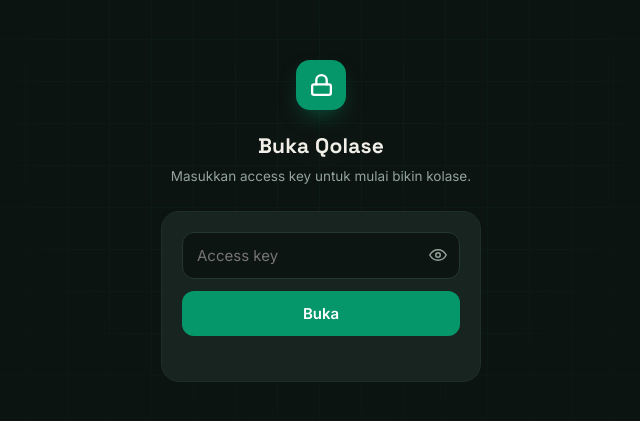
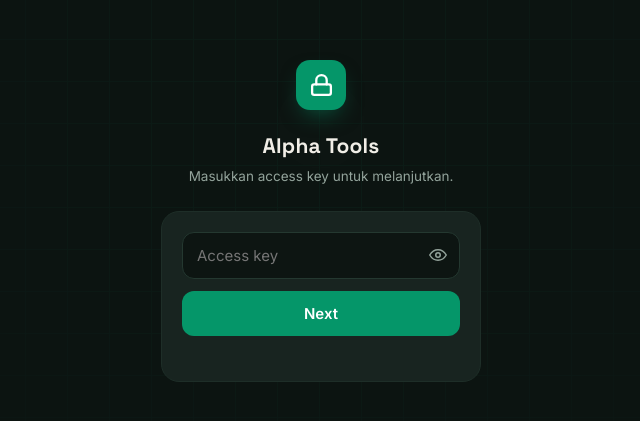
Before and after one commit to hildemyda/alpha-tools, a website: page login.html in a window 1280 px wide. Shown: the part 179-600 px from the top of the page, 319-959 px from the left. Drawn offline with Linux system fonts and the light colour scheme.

Commit message:
Add files via upload

```diff
--- a/login.html
+++ b/login.html
@@ -3,7 +3,17 @@
 <head>
 <meta charset="UTF-8">
 <meta name="viewport" content="width=device-width, initial-scale=1.0, maximum-scale=1.0, user-scalable=no">
-<title>Masuk — Qolase</title>
+<title>Alphools — Kumpulan Tools Edit Foto</title>
+
+<!-- Open Graph: ini yang dibaca WhatsApp/browser lain buat bikin preview link.
+     URL di og:image & og:url WAJIB absolute (https://...), ganti domainnya
+     kalau kamu pakai custom domain, bukan alphools.vercel.app. -->
+<meta property="og:title" content="Alphools">
+<meta property="og:description" content="Qolase, Round Foto, Brat Maker, dan tools edit foto lainnya — langsung dari browser.">
+<meta property="og:image" content="https://alphools.vercel.app/og-image.jpg">
+<meta property="og:url" content="https://alphools.vercel.app/">
+<meta property="og:type" content="website">
+<meta name="twitter:card" content="summary_large_image">
 <link rel="preconnect" href="https://fonts.googleapis.com">
 <link href="https://fonts.googleapis.com/css2?family=Space+Grotesk:wght@600;700&family=Inter:wght@400;500;600&display=swap" rel="stylesheet">
 <style>
@@ -119,8 +129,8 @@
       <svg viewBox="0 0 24 24" fill="none" stroke="currentColor" stroke-width="2.2" stroke-linecap="round" stroke-linejoin="round"><rect x="3" y="11" width="18" height="10" rx="2"/><path d="M7 11V7a5 5 0 0 1 10 0v4"/></svg>
     </div>
 
-    <h1>Buka Qolase</h1>
-    <p class="sub">Masukkan access key untuk mulai bikin kolase.</p>
+    <h1>Alpha Tools</h1>
+    <p class="sub">Masukkan access key untuk melanjutkan.</p>
 
     <div class="card" id="card">
       <form id="loginForm" novalidate>
@@ -130,7 +140,7 @@
             <svg id="eyeIcon" viewBox="0 0 24 24" fill="none" stroke="currentColor" stroke-width="2" stroke-linecap="round" stroke-linejoin="round"><path d="M1 12s4-7 11-7 11 7 11 7-4 7-11 7-11-7-11-7Z"/><circle cx="12" cy="12" r="3"/></svg>
           </button>
         </div>
-        <button type="submit" class="submit" id="submitBtn">Buka</button>
+        <button type="submit" class="submit" id="submitBtn">Next</button>
         <div class="error" id="errorMsg">
           <svg viewBox="0 0 24 24" fill="none" stroke="currentColor" stroke-width="2.2" stroke-linecap="round" stroke-linejoin="round"><circle cx="12" cy="12" r="9"/><path d="M12 8v5M12 16h.01"/></svg>
           <span id="errorText"></span>
```
Also changed, not shown: og-image.jpg (added).
